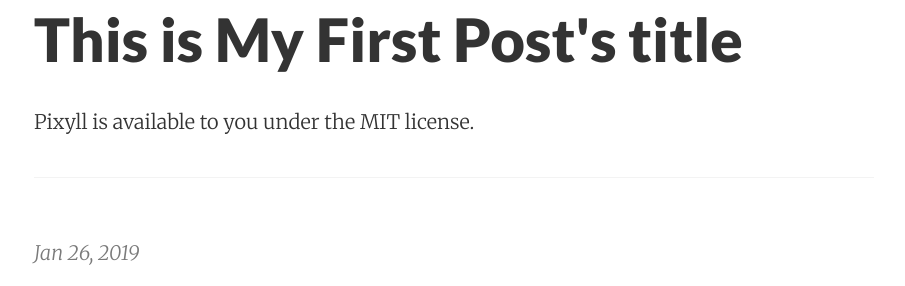
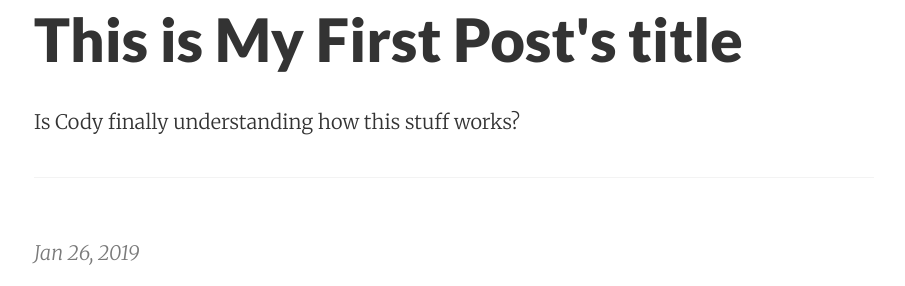
Before and after one commit to palmerco/web_server, a Jekyll site: the page built from index.html, in a window 1280 px wide. Shown: the part 203-489 px from the top of the page, without its empty margins (186-1091 px from the left). Built offline with Jekyll 4.4.1, drawn with Linux system fonts in a browser that asks for light colours; the list of posts is cut into pages by our own code.

Commit message:
learning
learning

```diff
--- a/_posts/2019-05-05-My-First-Post.md
+++ b/_posts/2019-05-05-My-First-Post.md
@@ -2,7 +2,7 @@
 layout: post
 title: This is My First Post's title
 date: 2019-05-05 19:22
-summary: Pixyll is available to you under the MIT license.
+summary: Is Cody finally understanding how this stuff works?
 categories: jekyll pixyll
 ---
 <!-- this language is called markdown. I think? -->
```
